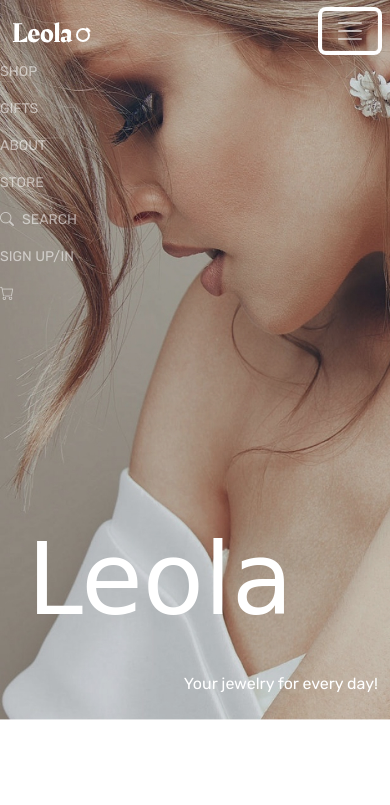
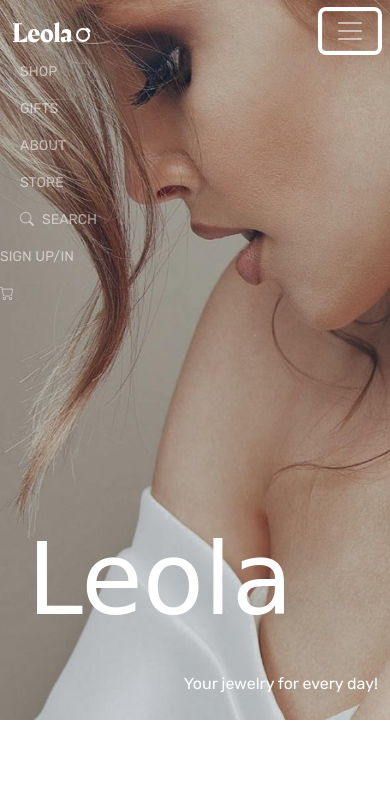
Before and after one commit to accodess/leola, a plain HTML site: page index.html in a window 390 px wide. Both pictures are taken after a click on the button "Toggle navigation". Shown: the top 805 px of the page. Drawn offline with nearby package versions, Linux system fonts and the light colour scheme; a web font is replaced by a local one.

Commit message:
Alteraçoes no header no mobile

```diff
--- a/css/style.css
+++ b/css/style.css
@@ -456,7 +456,16 @@ option:active{
        }
 
 }
-@media creen and (max-width: 576px){
+@media screen and (max-width: 576px){
+    .header-img{
+        background-image: url('../img/banner/photo-mob1.jpg');
+        background-position: center center;
+        background-attachment: fixed;
+        background-size: cover;
+    }
+    li.nav-item{
+        margin-left: 20px;
+    }
     .footer-two{
         justify-content: center;
     }
--- a/index.html
+++ b/index.html
@@ -15,7 +15,7 @@
 </head>
 <body>
   <header>
-    <div class="header-img">
+    <div class="header-img header-img-mobile">
       <nav class="navbar navbar-expand-lg navbar-dark navbar-color bg-white-opacity-0">
         <div class="container">
           <a class="navbar-brand logo-hide" href="index.html"><img src="img/logo/logo.svg" alt="Logo Leola"></a>
@@ -126,10 +126,10 @@
             <h3 class="mb-3">NEWSLETTER</h3>
             <p>Get updated on new arrivals and special discounts!</p>
          </div>
-          <div class="col-7 col-sm-7 col-md-7 col-lg-4 me-sm-4 me-md-0 me-lg-5 me-xl-3 me-xxl-0">
+          <div class="col-12 col-sm-7 col-md-7 col-lg-4 me-sm-4 me-md-0 me-lg-5 me-xl-3 me-xxl-0">
             <input type="email" name="Email" id="" class="form-control me-2" placeholder="Enter your email">
           </div>
-          <div class="col-5 col-sm-4 col-md-4 col-lg-2">
+          <div class="col-12 col-sm-4 col-md-4 col-lg-2">
             <button type="submit" class="btn1 btn1-branco m-0">SUBSCRIBE</button>
           </div>
         </div>
```
Also changed, not shown: img/banner/photo-mob.jpg (added), img/banner/photo-mob1.jpg (added).
